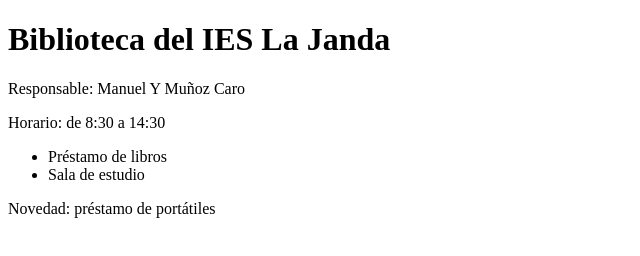
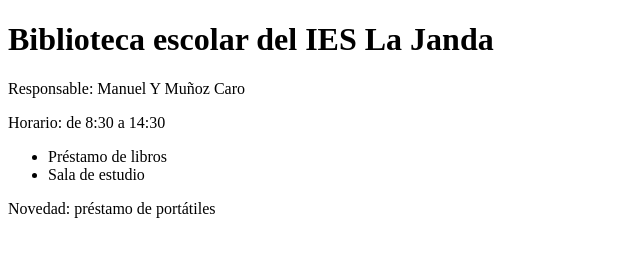
Before and after one commit to mmuncar544l/practica-git-Mu-oz, a plain HTML site: page index.html in a window 1280 px wide. Shown: the whole page, without its empty margins (0-640 px from the left). Drawn offline with Linux system fonts and the light colour scheme.

Commit message:
Cambia el título MCM

```diff
--- a/index.html
+++ b/index.html
@@ -5,7 +5,7 @@
 <title>Biblioteca IES La Janda</title>
 </head>
 <body>
-<h1>Biblioteca del IES La Janda</h1>
+<h1>Biblioteca escolar del IES La Janda</h1>
 <p>Responsable: Manuel Y Muñoz Caro</p>
 <p>Horario: de 8:30 a 14:30</p>
 <ul>
```
